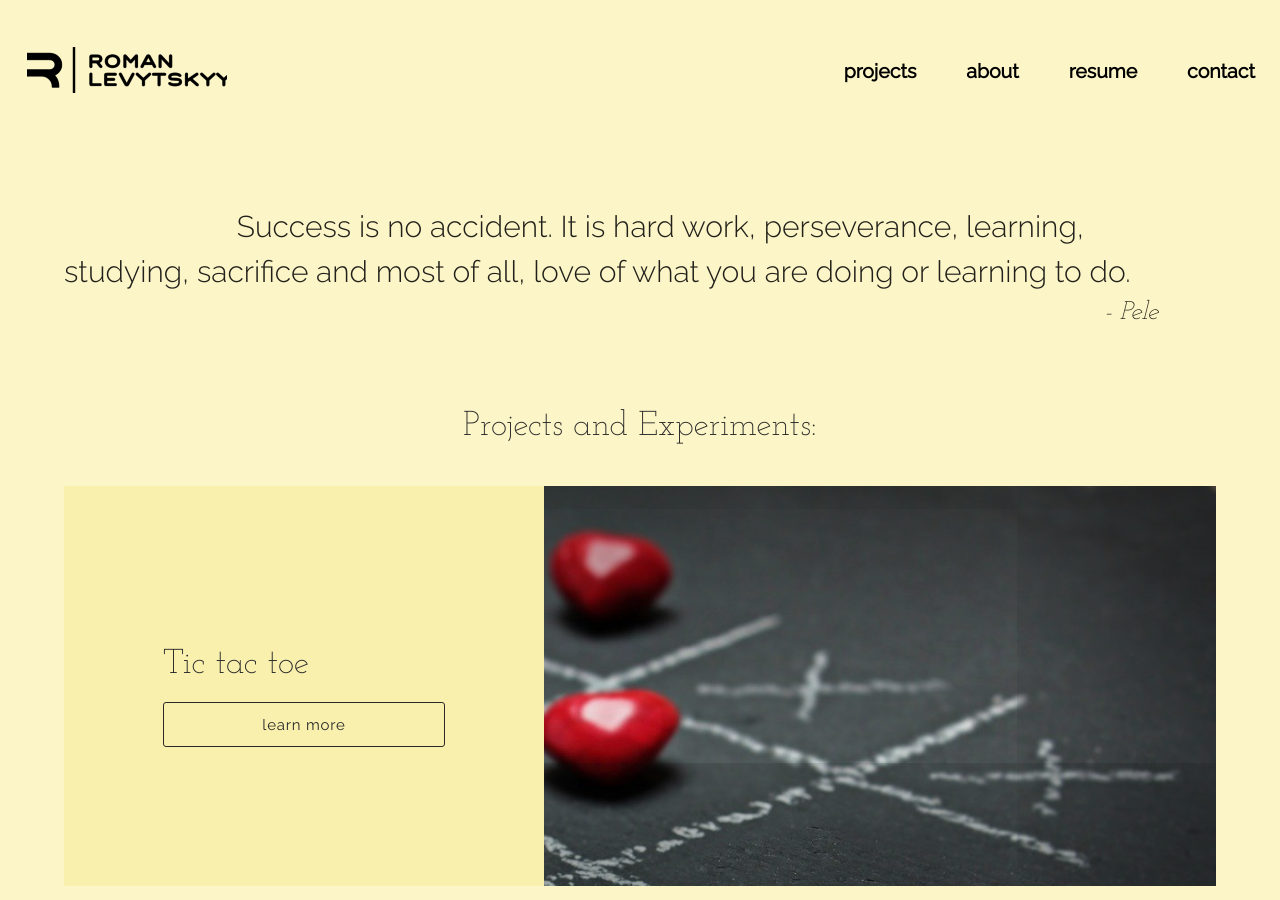
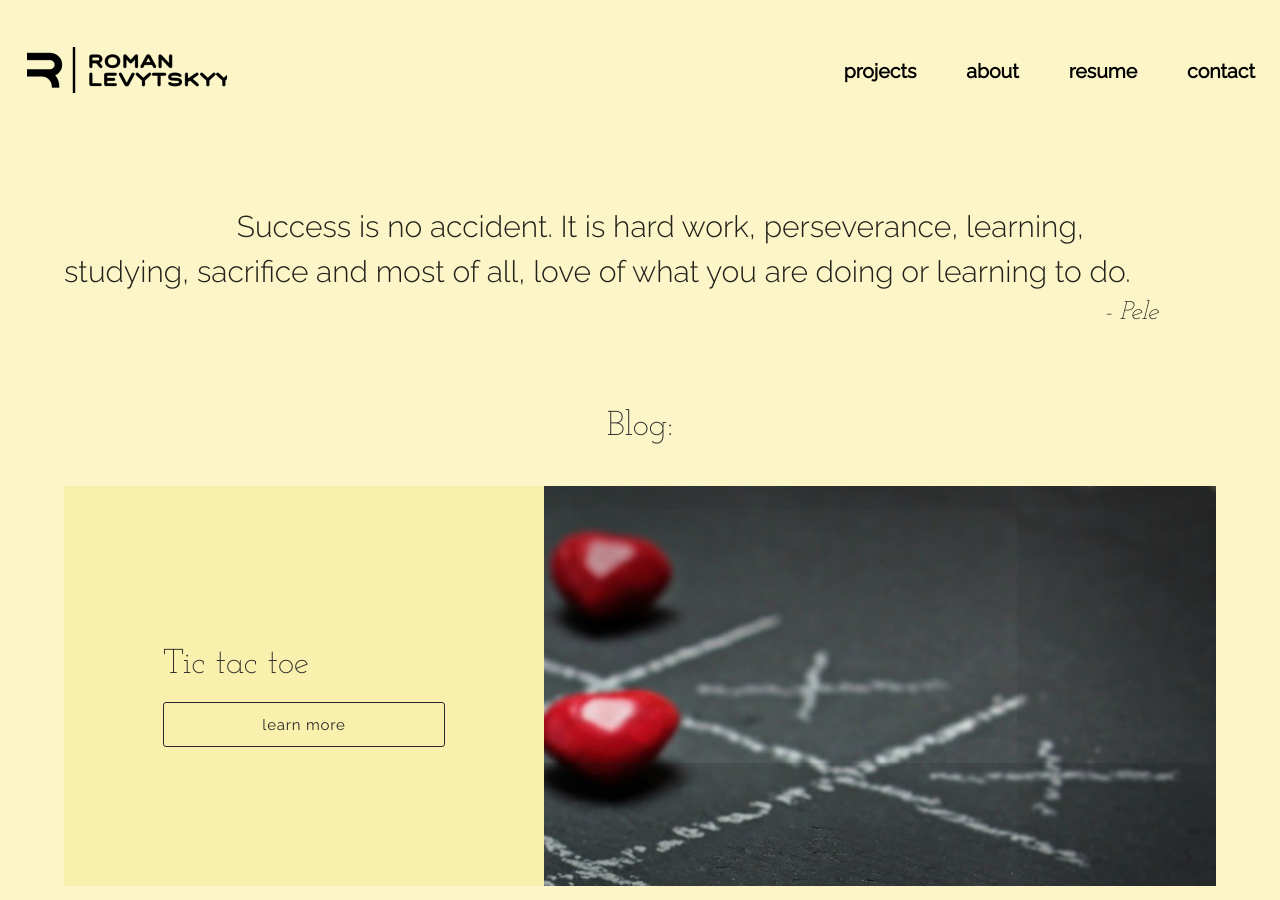
Before and after one commit to AlbertSu123/albertsu123.github.io, a Jekyll site: the page built from projects/index.html, in a window 1280 px wide and 900 px high. Built offline with Jekyll 4.4.1, drawn with Linux system fonts in a browser that asks for light colours; nearby versions of some CDN libraries.

Commit message:
Update index.html

```diff
--- a/projects/index.html
+++ b/projects/index.html
@@ -7,7 +7,7 @@ author: Pele
 {% include quote.html quote=page.quote author=page.author %}
 
 <div class="project_list">
-  <h2 class="heading center">Projects and Experiments:</h2>
+  <h2 class="heading center">Blog:</h2>
   {% for project in site.data.projects %}
     {% include project_box.html %}
   {% endfor %}
```
